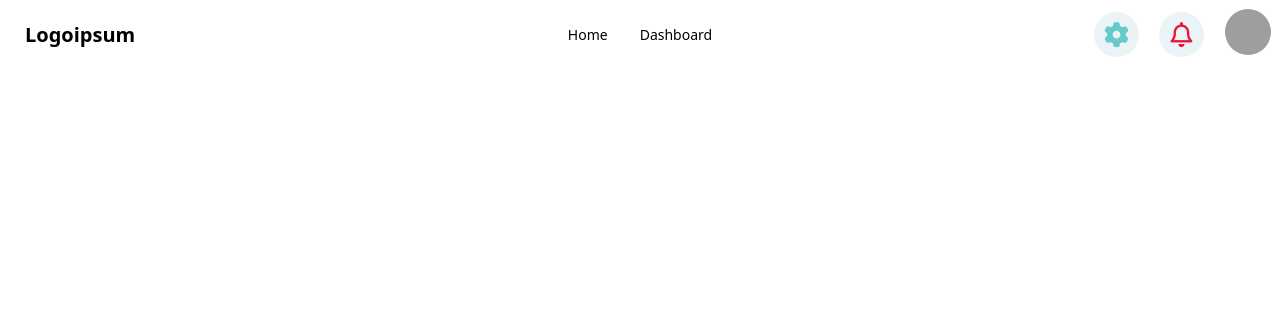
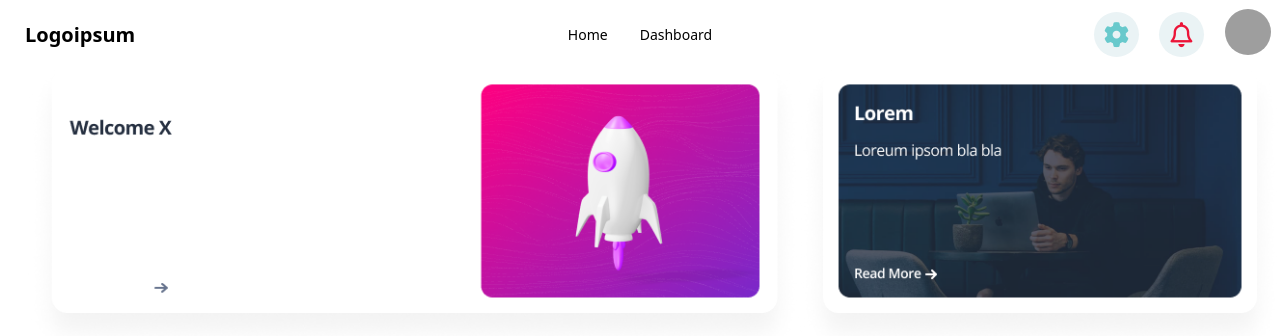
Before and after one commit to SShipon/new-projects-UI, a React (Vite) app: page / in a window 1280 px wide. Shown: the top 336 px of the page. Built offline with nearby package versions, Linux system fonts and the light colour scheme; grey boxes are pictures that could not be loaded.

Commit message:
welcome component done

```diff
--- a/src/Main/Main.jsx
+++ b/src/Main/Main.jsx
@@ -1,11 +1,13 @@
 import React from 'react'
 import Navigation from '../pages/Navigation/Navigation'
 import { Outlet } from 'react-router-dom'
+import Welcome from '../components/Home/Welcome'
 
 export default function Main() {
   return (
     <div>
-        <Navigation />
+      <Navigation />
+      <Welcome></Welcome>
         <Outlet />
     </div>
   )
--- /dev/null
+++ b/src/components/Home/Welcome.jsx
@@ -0,0 +1,20 @@
+import React from 'react';
+import card1 from '../../assets/home/Card-1.png';
+import card2 from '../../assets/home/Card-2.png';
+
+const Welcome = () => {
+    return (
+       <div>
+        <div className="flex justify-center items-center">
+          <div className="welcome-box-left">
+            <img src={card1} alt="" />
+          </div>
+          <div className="lorem-box-right">
+            <img src={card2} alt="" />
+          </div>
+        </div>
+      </div>
+    );
+};
+
+export default Welcome;
```
Also changed, not shown: src/assets/home/Card-1.png (added), src/assets/home/Card-2.png (added).
